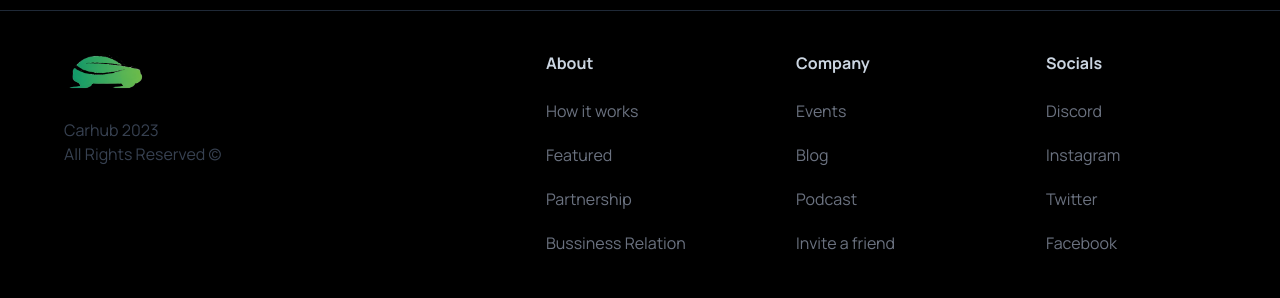
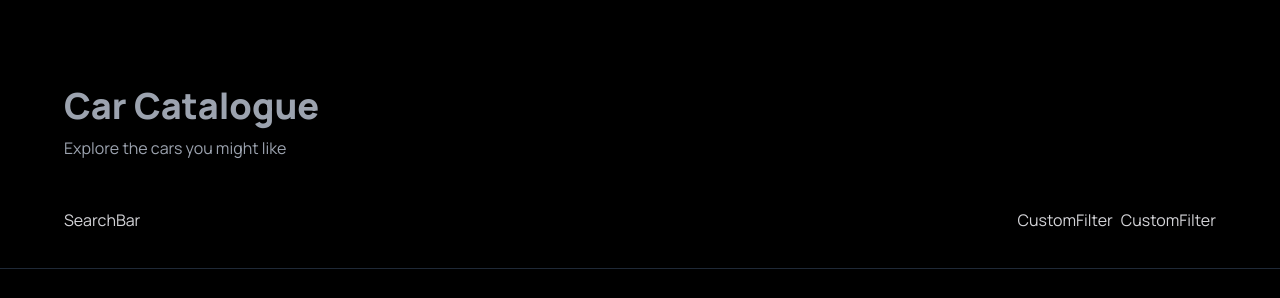
Before and after one commit to amiraadev/nextjs-carshop, a Next.js app: page / in a window 1280 px wide. Shown: the part 890-1188 px from the top of the page. Built offline with nearby package versions, Linux system fonts and the light colour scheme.

Commit message:
structuring the car catalogue

```diff
--- a/app/page.tsx
+++ b/app/page.tsx
@@ -1,10 +1,25 @@
-import { Hero } from '@/components'
-import Image from 'next/image'
+/** @format */
+
+import { CustomFilter, Hero, SearchBar } from "@/components";
+import Image from "next/image";
 
 export default function Home() {
-  return (
-    <main className='overflow-hidden'>
-      <Hero/>
-    </main>
-  )
+	return (
+		<main className='overflow-hidden'>
+			<Hero />
+			<div className='mt-20 padding-x padding-y max-width' id='discover'>
+				<div className='home__text-container'>
+					<h1 className='text-4xl font-extrabold'>Car Catalogue</h1>
+					<p>Explore the cars you might like</p>
+				</div>
+				<div className='home__filters'>
+					<SearchBar />
+					<div className='home__filter-container'>
+						<CustomFilter title='fuel' />
+						<CustomFilter title='year' />
+					</div>
+				</div>
+			</div>
+		</main>
+	);
 }
--- /dev/null
+++ b/components/CustomFilter.tsx
@@ -0,0 +1,11 @@
+import React from 'react'
+
+function CustomFilter() {
+  return (
+    <div>
+      CustomFilter
+    </div>
+  )
+}
+
+export default CustomFilter
--- /dev/null
+++ b/components/SearchBar.tsx
@@ -0,0 +1,15 @@
+/** @format */
+
+"use client";
+import React from "react";
+
+function SearchBar() {
+	const handleSearch = () => {};
+	return (
+		<form className='searchbar' onSubmit={handleSearch}>
+			SearchBar
+		</form>
+	);
+}
+
+export default SearchBar;
--- a/components/index.ts
+++ b/components/index.ts
@@ -1,5 +1,9 @@
-import CustomButton from './CustomButton'
-import Footer from './Footer'
-import Hero from './Hero'
-import Navbar from './Navbar'
-export {Hero,CustomButton,Navbar,Footer}
+/** @format */
+
+import CustomButton from "./CustomButton";
+import Footer from "./Footer";
+import Hero from "./Hero";
+import Navbar from "./Navbar";
+import SearchBar from "./SearchBar";
+import CustomFilter from "./CustomFilter";
+export { Hero, CustomButton, Navbar, Footer, SearchBar, CustomFilter };
```
